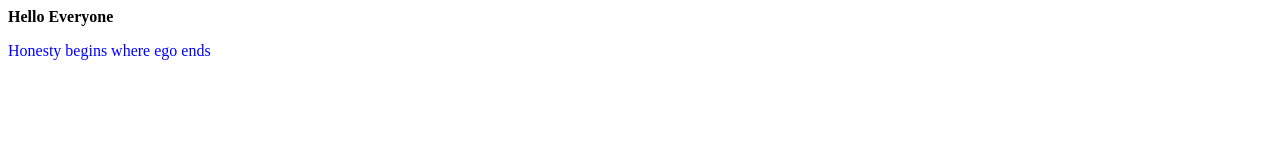
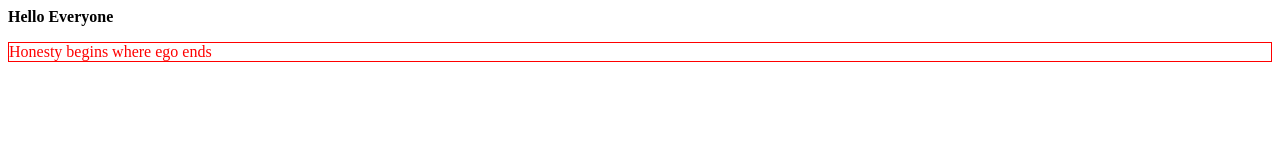
Before and after one commit to sufyanmansuri/Git-Q001, a plain HTML site: page index.html in a window 1280 px wide. Drawn offline with Linux system fonts and the light colour scheme.

Commit message:
Add index.css Update index.html

```diff
--- /dev/null
+++ b/index.css
@@ -0,0 +1,5 @@
+p {
+  color: red;
+
+  border: 1px solid red;
+}
--- a/index.html
+++ b/index.html
@@ -4,11 +4,13 @@
     <meta charset="UTF-8" />
     <meta http-equiv="X-UA-Compatible" content="IE=edge" />
     <meta name="viewport" content="width=device-width, initial-scale=1.0" />
-    <title>RedmineGit - Q001</title>
+
+    <title>Document</title>
+    <link rel="stylesheet" href="index.css" />
   </head>
   <body>
     <b>Hello Everyone</b>
 
-    <p style="color: blue">Honesty begins where ego ends</p>
+    <p>Honesty begins where ego ends</p>
   </body>
 </html>
```
